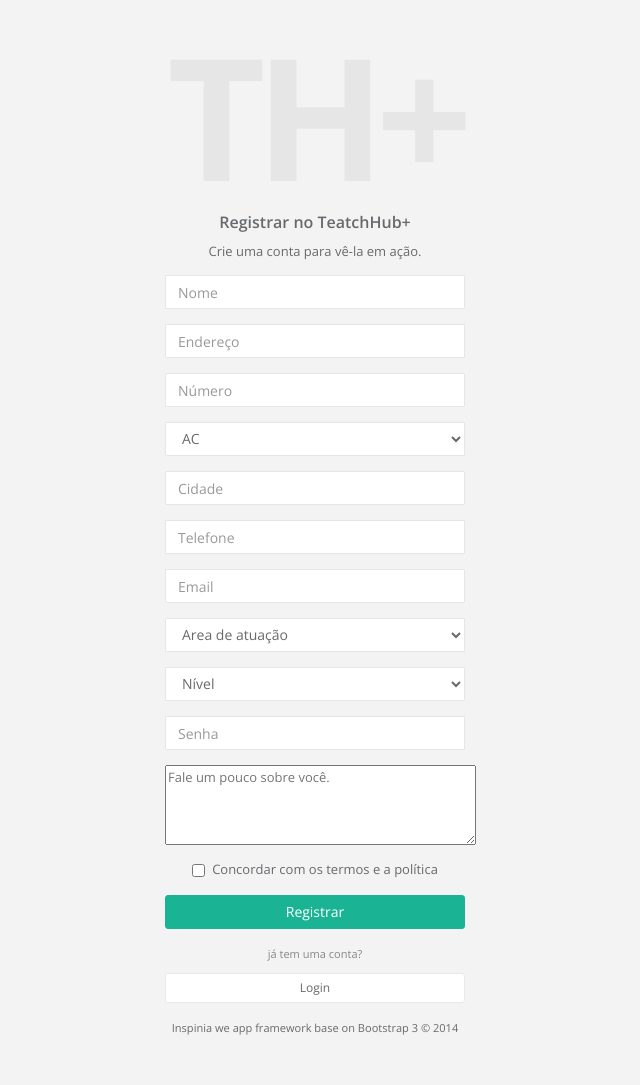
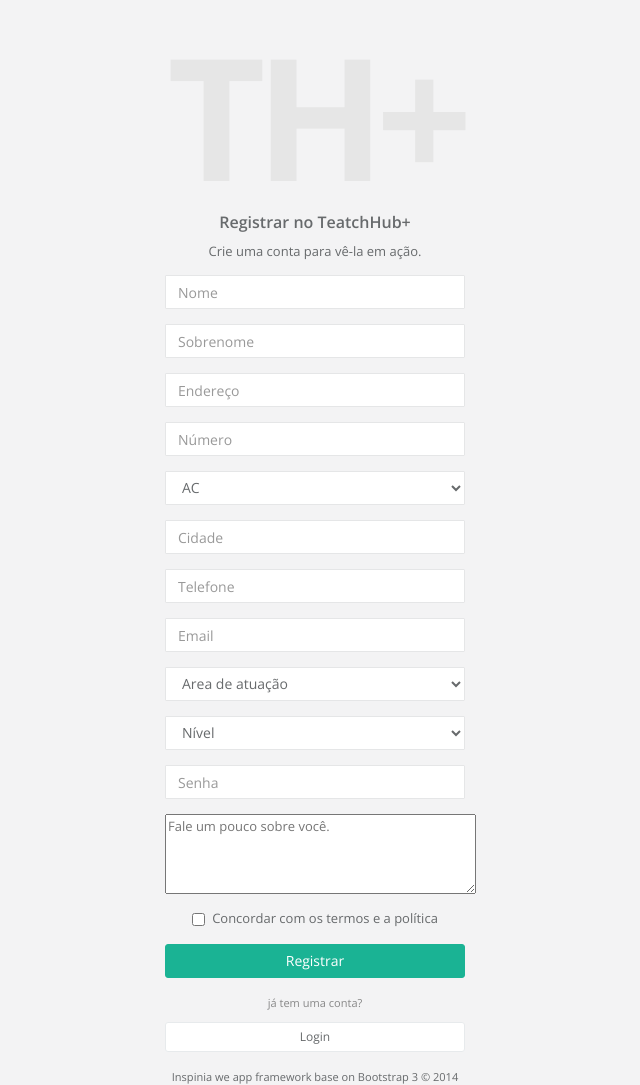
Before and after one commit to pericles97/HackatonPrefeituraCWB, a PHP site: page /registro.php in a window 1280 px wide. Shown: the part 38-1123 px from the top of the page, without its empty margins (325-965 px from the left). Before the commit the page ends 1073 px from the top, so only its background shows below. Run offline with PHP 8.4, Linux system fonts and the light colour scheme; some libraries are stand-ins or nearby versions.

Commit message:
Adicionei o Sobrenome

```diff
--- a/registro.php
+++ b/registro.php
@@ -30,6 +30,9 @@
             <form class="m-t" role="form" action="login.html">
                 <div class="form-group">
                     <input type="text" class="form-control" placeholder="Nome" required="">
+                </div>
+                <div class="form-group">
+                    <input type="text" class="form-control" placeholder="Sobrenome" required="">
                 </div>
                 <div class="form-group">
                     <input type="text" class="form-control" placeholder="Endereço" required="">
```
